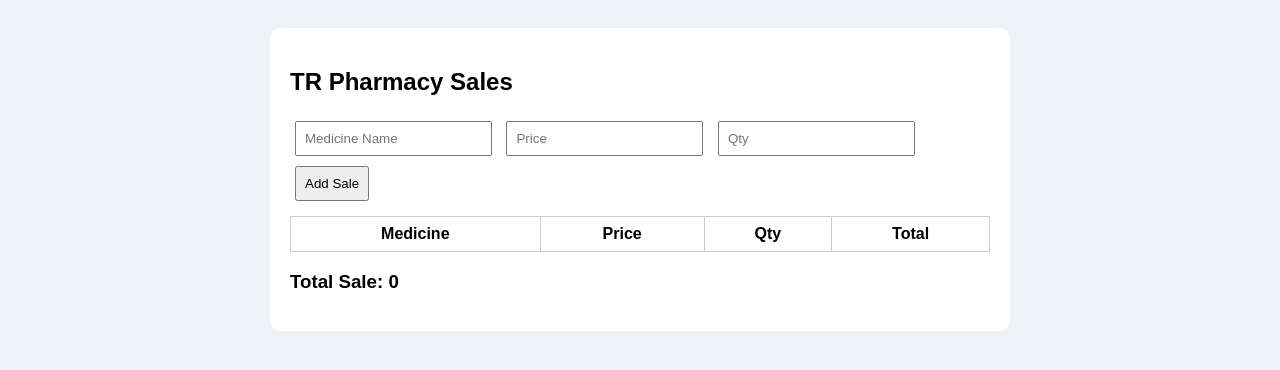
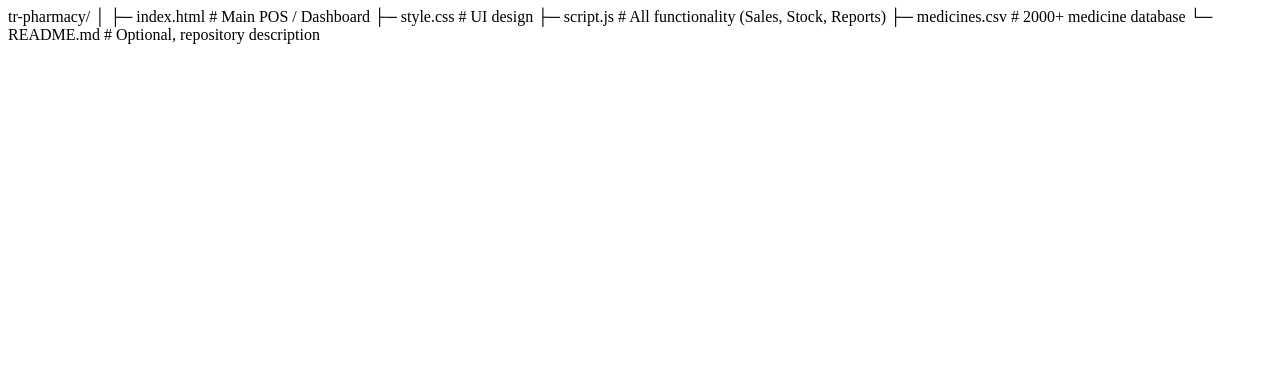
Before and after one commit to mastermindutlet/tr-pharmacy, a plain HTML site: page index.html in a window 1280 px wide. Drawn offline with Linux system fonts and the light colour scheme.

Commit message:
Update index.html

```diff
--- a/index.html
+++ b/index.html
@@ -1,95 +1,7 @@
-<!DOCTYPE html>
-<html>
-<head>
-<title>TR Pharmacy</title>
-
-<style>
-
-body{
-font-family:Arial;
-background:#eef2f7;
-padding:20px;
-}
-
-.container{
-background:white;
-padding:20px;
-border-radius:10px;
-max-width:700px;
-margin:auto;
-}
-
-input,button{
-padding:8px;
-margin:5px;
-}
-
-table{
-width:100%;
-border-collapse:collapse;
-margin-top:10px;
-}
-
-th,td{
-border:1px solid #ccc;
-padding:8px;
-text-align:center;
-}
-
-</style>
-</head>
-
-<body>
-
-<div class="container">
-
-<h2>TR Pharmacy Sales</h2>
-
-<input id="name" placeholder="Medicine Name">
-<input id="price" placeholder="Price">
-<input id="qty" placeholder="Qty">
-
-<button onclick="add()">Add Sale</button>
-
-<table>
-
-<tr>
-<th>Medicine</th>
-<th>Price</th>
-<th>Qty</th>
-<th>Total</th>
-</tr>
-
-<tbody id="list"></tbody>
-
-</table>
-
-<h3 id="total">Total Sale: 0</h3>
-
-</div>
-
-<script>
-
-let total=0;
-
-function add(){
-
-let n=document.getElementById("name").value;
-let p=document.getElementById("price").value;
-let q=document.getElementById("qty").value;
-
-let t=p*q;
-
-total+=Number(t);
-
-document.getElementById("list").innerHTML+=
-"<tr><td>"+n+"</td><td>"+p+"</td><td>"+q+"</td><td>"+t+"</td></tr>";
-
-document.getElementById("total").innerText="Total Sale: "+total;
-
-}
-
-</script>
-
-</body>
-</html>
+tr-pharmacy/
+│
+├─ index.html         # Main POS / Dashboard
+├─ style.css          # UI design
+├─ script.js          # All functionality (Sales, Stock, Reports)
+├─ medicines.csv      # 2000+ medicine database
+└─ README.md          # Optional, repository description
```
